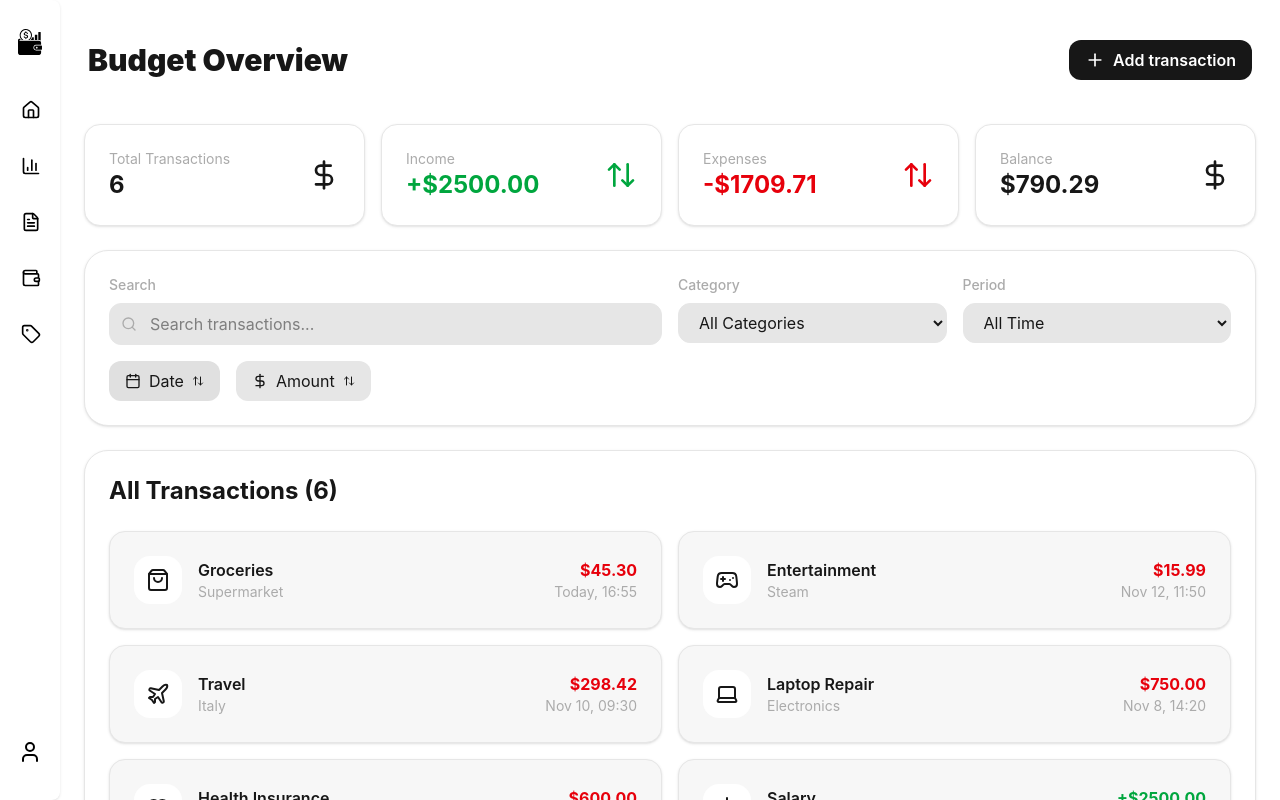
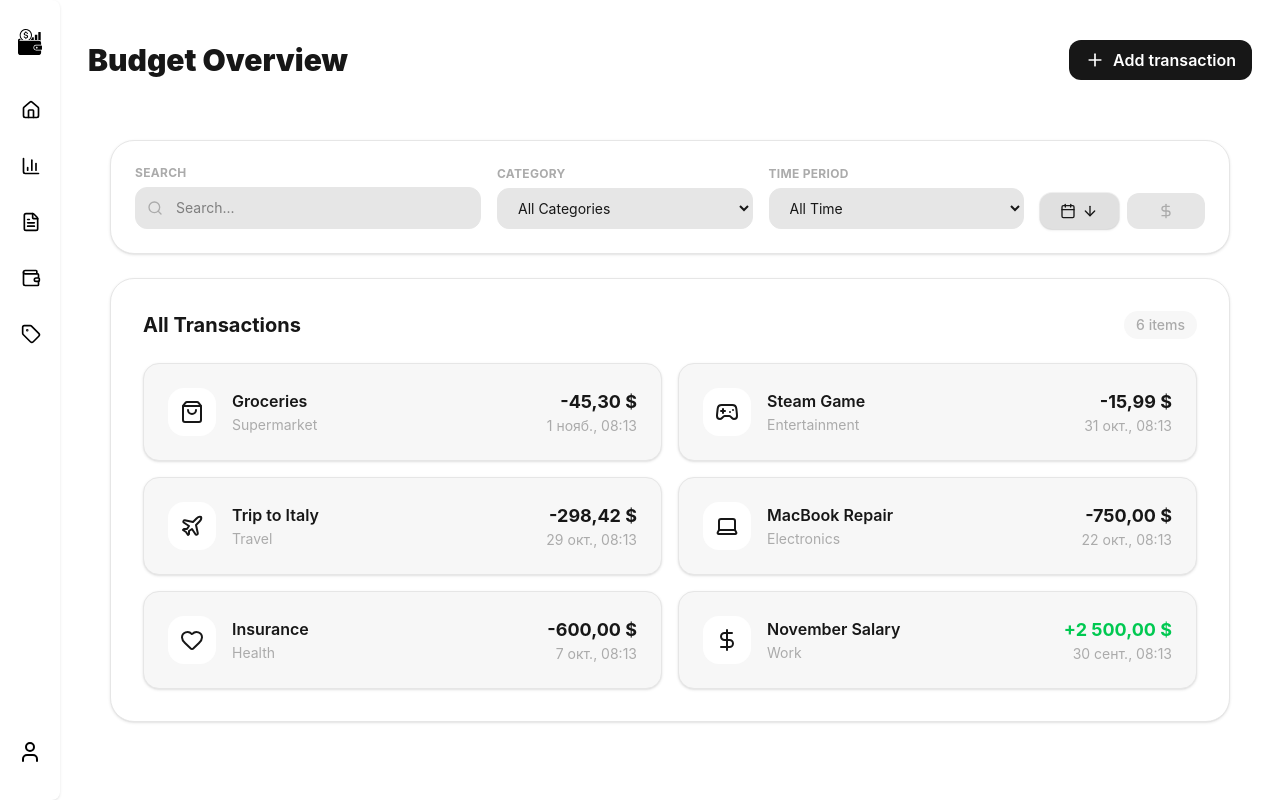
Before and after one commit to Bashkanitto/frontend-backend, a Next.js app: page /transactions in a window 1280 px wide. Built offline with nearby package versions, Linux system fonts and the light colour scheme.

Commit message:
fix: transactions page, add: sort, search, filter

```diff
--- a/app/(main)/transactions/page.tsx
+++ b/app/(main)/transactions/page.tsx
@@ -1,91 +1,223 @@
 'use client';
 
-import { useState, useMemo } from 'react';
+import { useState, useMemo, useRef, useLayoutEffect } from 'react';
 import { Card } from '@/components/Card';
 import {
   Search,
-  Filter,
-  ArrowUpDown,
   Calendar,
   DollarSign,
-  Tag,
   ShoppingBag,
   Gamepad2,
   Plane,
   Laptop,
   Heart,
+  CalendarDays,
+  ArrowUp,
+  ArrowDown,
 } from 'lucide-react';
+
+type TransactionCategory =
+  | 'Supermarket'
+  | 'Entertainment'
+  | 'Travel'
+  | 'Electronics'
+  | 'Health'
+  | 'Work';
 
 type Transaction = {
   id: string;
   title: string;
-  category: string;
+  category: TransactionCategory;
   amount: number;
   date: string;
   icon: React.ComponentType<{ className?: string }>;
 };
 
-export default function TransactionsPage() {
-  const [searchQuery, setSearchQuery] = useState('');
-  const [selectedCategory, setSelectedCategory] = useState('all');
-  const [sortBy, setSortBy] = useState<'date' | 'amount'>('date');
-  const [sortOrder, setSortOrder] = useState<'asc' | 'desc'>('desc');
-  const [dateFilter, setDateFilter] = useState<
-    'all' | 'week' | 'month' | 'year'
-  >('all');
+type SortField = 'date' | 'amount';
+type SortOrder = 'asc' | 'desc';
+type DateFilterType = 'all' | 'week' | 'month' | 'year' | 'custom';
 
-  const transactions: Transaction[] = [
+const DateInput = ({
+  label,
+  value,
+  onChange,
+}: {
+  label: string;
+  value: string;
+  onChange: (val: string) => void;
+}) => {
+  const inputRef = useRef<HTMLInputElement>(null);
+  const cursorRef = useRef<number | null>(null);
+
+  useLayoutEffect(() => {
+    if (inputRef.current && cursorRef.current !== null) {
+      inputRef.current.setSelectionRange(cursorRef.current, cursorRef.current);
+      cursorRef.current = null;
+    }
+  });
+
+  const handleChange = (e: React.ChangeEvent<HTMLInputElement>) => {
+    const input = e.target;
+    const rawValue = input.value;
+    const selectionStart = input.selectionStart || 0;
+
+    let digitsBeforeCursor = 0;
+    for (let i = 0; i < selectionStart; i++) {
+      if (/\d/.test(rawValue[i])) {
+        digitsBeforeCursor++;
+      }
+    }
+
+    const digits = rawValue.replace(/\D/g, '');
+
+    if (digits.length > 8) return;
+
+    let formattedValue = '';
+    if (digits.length > 0) {
+      formattedValue += digits.substring(0, 2);
+      if (digits.length >= 3) {
+        formattedValue += '-' + digits.substring(2, 4);
+      }
+      if (digits.length >= 5) {
+        formattedValue += '-' + digits.substring(4, 8);
+      }
+    }
+
+    let newCursorPos = 0;
+    let digitsSeen = 0;
+
+    for (let i = 0; i < formattedValue.length; i++) {
+      if (digitsSeen === digitsBeforeCursor) break;
+      if (/\d/.test(formattedValue[i])) digitsSeen++;
+      newCursorPos++;
+    }
+
+    if (
+      newCursorPos < formattedValue.length &&
+      formattedValue[newCursorPos] === '-' &&
+      rawValue.length > value.length
+    ) {
+      newCursorPos++;
+    }
+
+    cursorRef.current = newCursorPos;
+    onChange(formattedValue);
+  };
+
+  return (
+    <div>
+      <label className="block mb-1.5 text-xs font-bold text-[var(--secondary-text)] uppercase tracking-wide">
+        {label}
+      </label>
+      <div className="relative group">
+        <CalendarDays className="absolute left-3 top-1/2 transform -translate-y-1/2 w-4 h-4 text-[var(--secondary-text)] group-focus-within:text-[var(--primary)] transition-colors pointer-events-none" />
+        <input
+          ref={inputRef}
+          type="text"
+          inputMode="numeric"
+          placeholder="DD-MM-YYYY"
+          value={value}
+          onChange={handleChange}
+          className="w-full pl-10 pr-4 py-2 rounded-xl text-sm focus:outline-none focus:ring-2 focus:ring-[var(--primary)] transition-all font-mono"
+          style={{
+            backgroundColor: 'var(--secondary-bg)',
+            color: 'var(--foreground)',
+            border: '1px solid var(--border)',
+          }}
+        />
+      </div>
+    </div>
+  );
+};
+
+const formatCurrency = (amount: number) => {
+  return new Intl.NumberFormat('ru-RU', {
+    style: 'currency',
+    currency: 'USD',
+    signDisplay: 'always',
+  }).format(amount);
+};
+
+const formatDate = (dateString: string) => {
+  const d = new Date(dateString);
+  if (isNaN(d.getTime())) return 'Invalid Date';
+  return new Intl.DateTimeFormat('ru-RU', {
+    month: 'short',
+    day: 'numeric',
+    hour: '2-digit',
+    minute: '2-digit',
+  }).format(d);
+};
+
+const parseDMY = (dateStr: string): Date | null => {
+  if (dateStr.length !== 10) return null;
+  const [day, month, year] = dateStr.split('-').map(Number);
+  if (!day || !month || !year) return null;
+  if (month < 1 || month > 12) return null;
+  if (day < 1 || day > 31) return null;
+  if (year < 1000) return null;
+  return new Date(year, month - 1, day);
+};
+
+const today = new Date();
+const getPastDate = (days: number) => {
+  const d = new Date();
+  d.setDate(today.getDate() - days);
+  return d.toISOString();
+};
+
+const MOCK_TRANSACTIONS: Transaction[] = [
   {
     id: '1',
     title: 'Groceries',
     category: 'Supermarket',
     amount: -45.3,
-      date: 'Today, 16:55',
+    date: getPastDate(0),
     icon: ShoppingBag,
   },
   {
     id: '2',
-      title: 'Entertainment',
-      category: 'Steam',
+    title: 'Steam Game',
+    category: 'Entertainment',
     amount: -15.99,
-      date: 'Nov 12, 11:50',
+    date: getPastDate(1),
     icon: Gamepad2,
   },
   {
     id: '3',
-      title: 'Travel',
-      category: 'Italy',
+    title: 'Trip to Italy',
+    category: 'Travel',
     amount: -298.42,
-      date: 'Nov 10, 09:30',
+    date: getPastDate(3),
     icon: Plane,
   },
   {
     id: '4',
-      title: 'Laptop Repair',
+    title: 'MacBook Repair',
     category: 'Electronics',
     amount: -750.0,
-      date: 'Nov 8, 14:20',
+    date: getPastDate(10),
     icon: Laptop,
   },
   {
     id: '5',
-      title: 'Health Insurance',
+    title: 'Insurance',
     category: 'Health',
     amount: -600.0,
-      date: 'Nov 5, 10:15',
+    date: getPastDate(25),
     icon: Heart,
   },
   {
     id: '6',
-      title: 'Salary',
+    title: 'November Salary',
     category: 'Work',
     amount: 2500.0,
-      date: 'Nov 1, 08:00',
+    date: getPastDate(32),
     icon: DollarSign,
   },
 ];
 
-  const categories = [
+const CATEGORIES: (TransactionCategory | 'all')[] = [
   'all',
   'Supermarket',
   'Entertainment',
@@ -95,58 +227,82 @@ export default function TransactionsPage() {
   'Work',
 ];
 
+export default function TransactionsPage() {
+  const [searchQuery, setSearchQuery] = useState('');
+  const [selectedCategory, setSelectedCategory] = useState<string>('all');
+  const [sortBy, setSortBy] = useState<SortField>('date');
+  const [sortOrder, setSortOrder] = useState<SortOrder>('desc');
+  const [dateFilter, setDateFilter] = useState<DateFilterType>('all');
+
+  const [customStartDate, setCustomStartDate] = useState('');
+  const [customEndDate, setCustomEndDate] = useState('');
+
   const filteredTransactions = useMemo(() => {
-    let filtered = transactions.filter(
-      (transaction) =>
-        transaction.title.toLowerCase().includes(searchQuery.toLowerCase()) ||
-        transaction.category.toLowerCase().includes(searchQuery.toLowerCase())
-    );
+    const now = new Date();
 
-    if (selectedCategory !== 'all') {
-      filtered = filtered.filter(
-        (transaction) => transaction.category === selectedCategory
-      );
+    return MOCK_TRANSACTIONS.filter((t) => {
+      const matchesSearch =
+        t.title.toLowerCase().includes(searchQuery.toLowerCase()) ||
+        t.category.toLowerCase().includes(searchQuery.toLowerCase());
+
+      const matchesCategory =
+        selectedCategory === 'all' || t.category === selectedCategory;
+
+      let matchesDate = true;
+      const tDate = new Date(t.date);
+
+      if (dateFilter === 'custom') {
+        const start = parseDMY(customStartDate);
+        const end = parseDMY(customEndDate);
+
+        if (start) {
+          start.setHours(0, 0, 0, 0);
+          if (tDate < start) matchesDate = false;
         }
 
-    const now = new Date();
-    if (dateFilter !== 'all') {
-      filtered = filtered.filter((transaction) => {
-        // Для демо - просто фильтруем по количеству дней от текущей даты
-        const daysAgo =
-          parseInt(transaction.date.split(' ')[1]?.replace(',', '')) || 1;
-        return (
-          daysAgo <=
-          (dateFilter === 'week' ? 7 : dateFilter === 'month' ? 30 : 365)
-        );
-      });
+        if (end && matchesDate) {
+          end.setHours(23, 59, 59, 999);
+          if (tDate > end) matchesDate = false;
+        }
+      } else if (dateFilter !== 'all') {
+        const diffTime = Math.abs(now.getTime() - tDate.getTime());
+        const diffDays = Math.ceil(diffTime / (1000 * 60 * 60 * 24));
+        if (dateFilter === 'week') matchesDate = diffDays <= 7;
+        else if (dateFilter === 'month') matchesDate = diffDays <= 30;
+        else if (dateFilter === 'year') matchesDate = diffDays <= 365;
       }
 
-    filtered.sort((a, b) => {
-      let aValue, bValue;
-
+      return matchesSearch && matchesCategory && matchesDate;
+    }).sort((a, b) => {
+      let comparison = 0;
       if (sortBy === 'date') {
-        // Для демо - сортируем по "дням назад"
-        aValue = parseInt(a.date.split(' ')[1]?.replace(',', '')) || 0;
-        bValue = parseInt(b.date.split(' ')[1]?.replace(',', '')) || 0;
+        comparison = new Date(a.date).getTime() - new Date(b.date).getTime();
       } else {
-        aValue = Math.abs(a.amount);
-        bValue = Math.abs(b.amount);
+        comparison = a.amount - b.amount;
       }
-
-      return sortOrder === 'asc' ? aValue - bValue : bValue - aValue;
+      return sortOrder === 'asc' ? comparison : -comparison;
     });
-
-    return filtered;
   }, [
-    transactions,
     searchQuery,
     selectedCategory,
     dateFilter,
     sortBy,
     sortOrder,
+    customStartDate,
+    customEndDate,
   ]);
 
-  const toggleSort = (field: 'date' | 'amount') => {
+  const stats = useMemo(() => {
+    const income = filteredTransactions
+      .filter((t) => t.amount > 0)
+      .reduce((acc, t) => acc + t.amount, 0);
+    const expense = filteredTransactions
+      .filter((t) => t.amount < 0)
+      .reduce((acc, t) => acc + t.amount, 0);
+    return { income, expense, balance: income + expense };
+  }, [filteredTransactions]);
+
+  const toggleSort = (field: SortField) => {
     if (sortBy === field) {
       setSortOrder(sortOrder === 'asc' ? 'desc' : 'asc');
     } else {
@@ -155,141 +311,59 @@ export default function TransactionsPage() {
     }
   };
 
-  const getAmountColor = (amount: number) => {
-    return amount >= 0 ? 'text-green-600' : 'text-red-600';
+  const getSortIcon = (field: SortField) => {
+    if (sortBy !== field) return null;
+
+    return sortOrder === 'asc' ? (
+      <ArrowUp className="w-4 h-4 ml-1.5 animate-in fade-in zoom-in duration-200" />
+    ) : (
+      <ArrowDown className="w-4 h-4 ml-1.5 animate-in fade-in zoom-in duration-200" />
+    );
   };
 
-  const getAmountSign = (amount: number) => {
-    return amount >= 0 ? '+' : '';
+  const inputStyles = {
+    backgroundColor: 'var(--secondary-bg)',
+    color: 'var(--foreground)',
+    border: '1px solid var(--border)',
   };
 
-  const totalIncome = transactions
-    .filter((t) => t.amount > 0)
-    .reduce((sum, t) => sum + t.amount, 0);
-  const totalExpenses = Math.abs(
-    transactions
-      .filter((t) => t.amount < 0)
-      .reduce((sum, t) => sum + t.amount, 0)
-  );
-  const totalBalance = transactions.reduce((sum, t) => sum + t.amount, 0);
+  const activeBtnClass =
+    'bg-[var(--sidebar-active)] text-[var(--foreground)] cursor-pointer shadow-sm ring-1 ring-black/5';
+  const inactiveBtnClass =
+    'bg-[var(--secondary-bg)] text-[var(--secondary-text)] hover:text-[var(--foreground)] hover:bg-[var(--border)] cursor-pointer';
 
   return (
-    <div className="mx-auto min-h-screen">
-      {/* Header with Stats */}
-      <div className="grid grid-cols-1 md:grid-cols-4 gap-4 mb-6">
-        <Card
-          className="rounded-2xl p-6"
-          style={{ backgroundColor: 'var(--accent-bg)' }}
-        >
-          <div className="flex items-center justify-between">
-            <div>
-              <p className="text-sm" style={{ color: 'var(--secondary-text)' }}>
-                Total Transactions
-              </p>
-              <p className="text-2xl font-bold text-[var(--foreground)]">
-                {transactions.length}
-              </p>
-            </div>
-            <DollarSign className="w-8 h-8 text-[var(--foreground)]" />
-          </div>
-        </Card>
-
-        <Card
-          className="rounded-2xl p-6"
-          style={{ backgroundColor: 'var(--accent-bg)' }}
-        >
-          <div className="flex items-center justify-between">
-            <div>
-              <p className="text-sm" style={{ color: 'var(--secondary-text)' }}>
-                Income
-              </p>
-              <p className="text-2xl font-bold text-green-600">
-                +${totalIncome.toFixed(2)}
-              </p>
-            </div>
-            <ArrowUpDown className="w-8 h-8 text-green-600" />
-          </div>
-        </Card>
-
-        <Card
-          className="rounded-2xl p-6"
-          style={{ backgroundColor: 'var(--accent-bg)' }}
-        >
-          <div className="flex items-center justify-between">
-            <div>
-              <p className="text-sm" style={{ color: 'var(--secondary-text)' }}>
-                Expenses
-              </p>
-              <p className="text-2xl font-bold text-red-600">
-                -${totalExpenses.toFixed(2)}
-              </p>
-            </div>
-            <ArrowUpDown className="w-8 h-8 text-red-600" />
-          </div>
-        </Card>
-
-        <Card
-          className="rounded-2xl p-6"
-          style={{ backgroundColor: 'var(--accent-bg)' }}
-        >
-          <div className="flex items-center justify-between">
-            <div>
-              <p className="text-sm" style={{ color: 'var(--secondary-text)' }}>
-                Balance
-              </p>
-              <p className="text-2xl font-bold text-[var(--foreground)]">
-                ${totalBalance.toFixed(2)}
-              </p>
-            </div>
-            <DollarSign className="w-8 h-8 text-[var(--foreground)]" />
-          </div>
-        </Card>
-      </div>
-
-      {/* Filters and Search */}
-      <Card
-        className="rounded-3xl p-6 mb-6"
-        style={{ backgroundColor: 'var(--accent-bg)' }}
-      >
-        <div className="grid grid-cols-1 md:grid-cols-4 gap-4">
-          {/* Search */}
-          <div className="md:col-span-2">
-            <label className="block mb-2 text-sm font-medium text-[var(--secondary-text)]">
+    <div className="mx-auto min-h-screen max-w-6xl p-4">
+      <Card className="rounded-3xl p-6 mb-6 shadow-lg bg-[var(--accent-bg)]">
+        <div className="grid grid-cols-1 md:grid-cols-12 gap-4 items-end">
+          <div className="md:col-span-4">
+            <label className="block mb-1.5 text-xs font-bold text-[var(--secondary-text)] uppercase tracking-wide">
               Search
             </label>
-            <div className="relative">
-              <Search className="absolute left-3 top-1/2 transform -translate-y-1/2 w-4 h-4 text-[var(--secondary-text)]" />
+            <div className="relative group">
+              <Search className="absolute left-3 top-1/2 transform -translate-y-1/2 w-4 h-4 text-[var(--secondary-text)] group-focus-within:text-[var(--primary)] transition-colors" />
               <input
                 type="text"
                 value={searchQuery}
                 onChange={(e) => setSearchQuery(e.target.value)}
-                placeholder="Search transactions..."
-                className="w-full pl-10 pr-4 py-2 rounded-xl focus:outline-none"
-                style={{
-                  backgroundColor: 'var(--secondary-bg)',
-                  color: 'var(--foreground)',
-                  border: '1px solid var(--border)',
-                }}
+                placeholder="Search..."
+                className="w-full pl-10 pr-4 py-2.5 rounded-xl text-sm focus:outline-none focus:ring-2 focus:ring-[var(--primary)] transition-all"
+                style={inputStyles}
               />
             </div>
           </div>
 
-          {/* Category Filter */}
-          <div>
-            <label className="block mb-2 text-sm font-medium text-[var(--secondary-text)]">
+          <div className="md:col-span-3">
+            <label className="block mb-1.5 text-xs font-bold text-[var(--secondary-text)] uppercase tracking-wide">
               Category
             </label>
             <select
               value={selectedCategory}
               onChange={(e) => setSelectedCategory(e.target.value)}
-              className="w-full px-4 py-2 rounded-xl focus:outline-none"
-              style={{
-                backgroundColor: 'var(--secondary-bg)',
-                color: 'var(--foreground)',
-                border: '1px solid var(--border)',
-              }}
+              className="w-full px-4 py-2.5 rounded-xl text-sm focus:outline-none cursor-pointer"
+              style={inputStyles}
             >
-              {categories.map((category) => (
+              {CATEGORIES.map((category) => (
                 <option key={category} value={category}>
                   {category === 'all' ? 'All Categories' : category}
                 </option>
@@ -297,73 +371,100 @@ export default function TransactionsPage() {
             </select>
           </div>
 
-          {/* Date Filter */}
-          <div>
-            <label className="block mb-2 text-sm font-medium text-[var(--secondary-text)]">
-              Period
+          <div className="md:col-span-3">
+            <label className="block mb-1.5 text-xs font-bold text-[var(--secondary-text)] uppercase tracking-wide">
+              Time Period
             </label>
             <select
               value={dateFilter}
-              onChange={(e) => setDateFilter(e.target.value as any)}
-              className="w-full px-4 py-2 rounded-xl focus:outline-none"
-              style={{
-                backgroundColor: 'var(--secondary-bg)',
-                color: 'var(--foreground)',
-                border: '1px solid var(--border)',
+              onChange={(e) => {
+                setDateFilter(e.target.value as DateFilterType);
+                if (e.target.value !== 'custom') {
+                  setCustomStartDate('');
+                  setCustomEndDate('');
+                }
               }}
+              className="w-full px-4 py-2.5 rounded-xl text-sm focus:outline-none cursor-pointer"
+              style={inputStyles}
             >
               <option value="all">All Time</option>
               <option value="week">Last Week</option>
               <option value="month">Last Month</option>
               <option value="year">Last Year</option>
+              <option value="custom">Custom Range...</option>
             </select>
           </div>
-        </div>
 
-        {/* Sort Options */}
-        <div className="flex gap-4 mt-4">
+          <div className="md:col-span-2 flex gap-2">
             <button
               onClick={() => toggleSort('date')}
-            className={`flex items-center gap-2 px-4 py-2 rounded-xl transition ${
+              className={`flex-1 flex justify-center items-center p-2.5 rounded-xl text-sm font-medium transition-all duration-200 ${
+                sortBy === 'date' ? activeBtnClass : inactiveBtnClass
+              }`}
+              title={
                 sortBy === 'date'
-                ? 'bg-[var(--sidebar-active)]'
-                : 'bg-[var(--secondary-bg)]'
-            }`}
-            style={{ color: 'var(--foreground)' }}
+                  ? `Sort by Date (${sortOrder})`
+                  : 'Sort by Date'
+              }
             >
               <Calendar className="w-4 h-4" />
-            <span>Date</span>
-            <ArrowUpDown className="w-3 h-3" />
+
+              {getSortIcon('date')}
             </button>
 
             <button
               onClick={() => toggleSort('amount')}
-            className={`flex items-center gap-2 px-4 py-2 rounded-xl transition ${
+              className={`flex-1 flex justify-center items-center p-2.5 rounded-xl text-sm font-medium transition-all duration-200 ${
+                sortBy === 'amount' ? activeBtnClass : inactiveBtnClass
+              }`}
+              title={
                 sortBy === 'amount'
-                ? 'bg-[var(--sidebar-active)]'
-                : 'bg-[var(--secondary-bg)]'
-            }`}
-            style={{ color: 'var(--foreground)' }}
+                  ? `Sort by Amount (${sortOrder})`
+                  : 'Sort by Amount'
+              }
             >
               <DollarSign className="w-4 h-4" />
-            <span>Amount</span>
-            <ArrowUpDown className="w-3 h-3" />
+
+              {getSortIcon('amount')}
             </button>
           </div>
+        </div>
+
+        {dateFilter === 'custom' && (
+          <div className="mt-4 pt-4 border-t border-[var(--border)] grid grid-cols-1 sm:grid-cols-2 gap-4 animate-in fade-in slide-in-from-top-1 duration-200">
+            <DateInput
+              label="From Date"
+              value={customStartDate}
+              onChange={setCustomStartDate}
+            />
+            <DateInput
+              label="To Date"
+              value={customEndDate}
+              onChange={setCustomEndDate}
+            />
+          </div>
+        )}
       </Card>
 
-      {/* Transactions List */}
       <Card
-        className="rounded-3xl p-6"
-        style={{ backgroundColor: 'var(--accent-bg)' }}
+        className="rounded-3xl p-8 shadow-lg mt-6"
+        style={{
+          backgroundColor: 'var(--accent-bg)',
+          color: 'var(--foreground)',
+        }}
       >
-        <h2 className="text-2xl font-bold mb-6 text-[var(--foreground)]">
-          All Transactions ({filteredTransactions.length})
-        </h2>
+        <div className="flex items-center justify-between mb-6">
+          <h2 className="text-xl font-bold">All Transactions</h2>
+          <span className="text-sm font-medium px-3 py-1 rounded-full bg-[var(--background-darker)] text-[var(--secondary-text)]">
+            {filteredTransactions.length} items
+          </span>
+        </div>
 
         <div className="grid grid-cols-1 lg:grid-cols-2 gap-4">
           {filteredTransactions.map((transaction) => {
             const IconComponent = transaction.icon;
+            const isPositive = transaction.amount >= 0;
+
             return (
               <Card
                 key={transaction.id}
@@ -386,7 +487,7 @@ export default function TransactionsPage() {
                   <div>
                     <div className="font-semibold">{transaction.title}</div>
                     <div
-                      className="text-sm"
+                      className="text-sm mt-0.5"
                       style={{ color: 'var(--secondary-text)' }}
                     >
                       {transaction.category}
@@ -396,16 +497,15 @@ export default function TransactionsPage() {
 
                 <div className="text-right">
                   <div
-                    className={`font-bold ${getAmountColor(transaction.amount)}`}
+                    className={`font-bold text-lg ${isPositive ? 'text-green-500' : ''}`}
                   >
-                    {getAmountSign(transaction.amount)}$
-                    {Math.abs(transaction.amount).toFixed(2)}
+                    {formatCurrency(transaction.amount)}
                   </div>
                   <div
                     className="text-sm"
                     style={{ color: 'var(--secondary-text)' }}
                   >
-                    {transaction.date}
+                    {formatDate(transaction.date)}
                   </div>
                 </div>
               </Card>
@@ -414,15 +514,16 @@ export default function TransactionsPage() {
         </div>
 
         {filteredTransactions.length === 0 && (
-          <div className="text-center py-12">
-            <div className="w-16 h-16 bg-[var(--secondary-bg)] rounded-full flex items-center justify-center mx-auto mb-4">
+          <div className="flex flex-col items-center justify-center py-12 text-center opacity-60">
+            <div
+              className="w-16 h-16 rounded-full flex items-center justify-center mb-4"
+              style={{ backgroundColor: 'var(--background-darker)' }}
+            >
               <Search className="w-8 h-8 text-[var(--secondary-text)]" />
             </div>
-            <h3 className="text-lg font-medium text-[var(--foreground)] mb-2">
-              No transactions found
-            </h3>
-            <p className="text-sm text-[var(--secondary-text)]">
-              Try adjusting your search or filters
+            <h3 className="text-lg font-medium">No transactions found</h3>
+            <p className="text-sm text-[var(--secondary-text)] mt-1">
+              Try adjusting your filters
             </p>
           </div>
         )}
```
Lines whose indentation alone changed are shown as unchanged.
